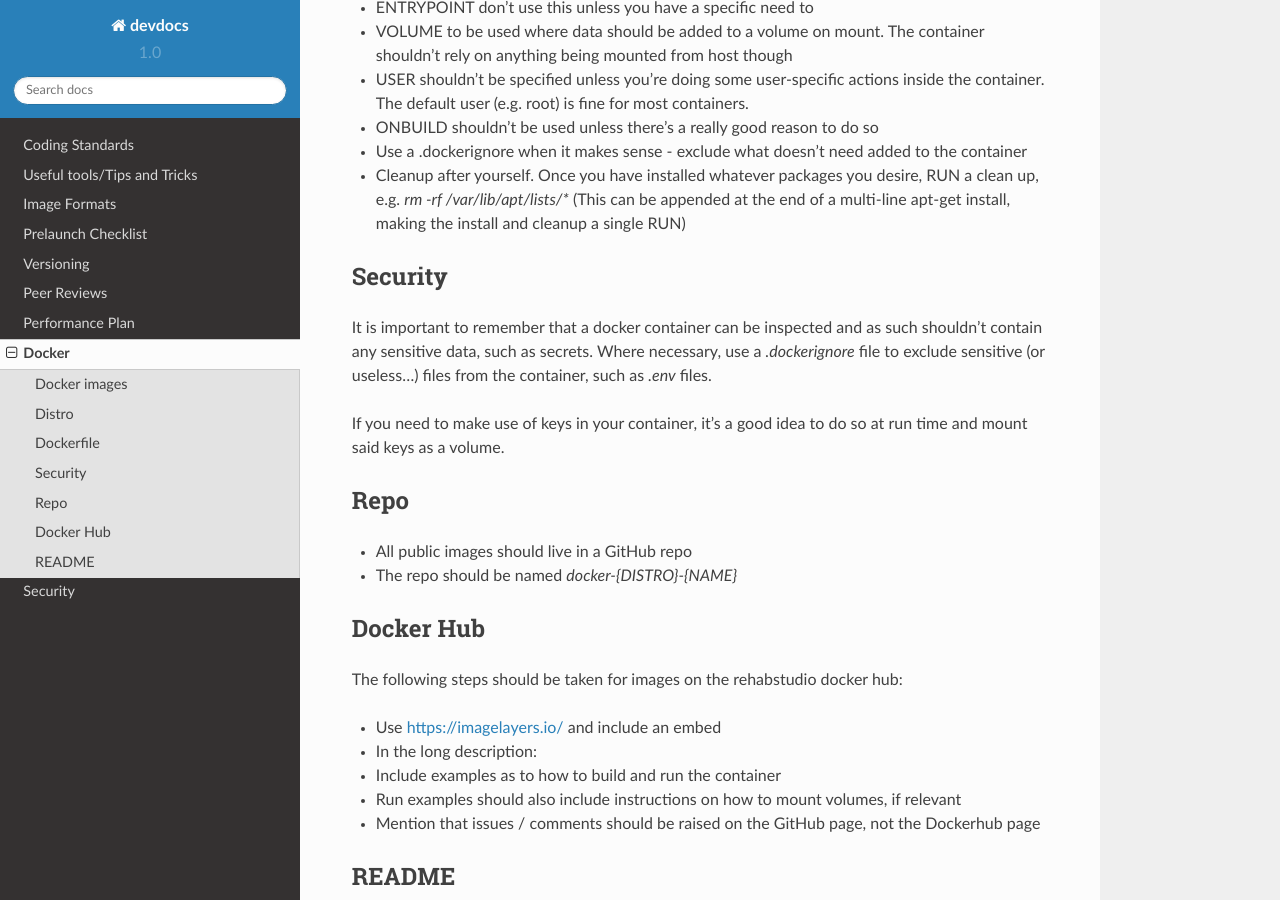
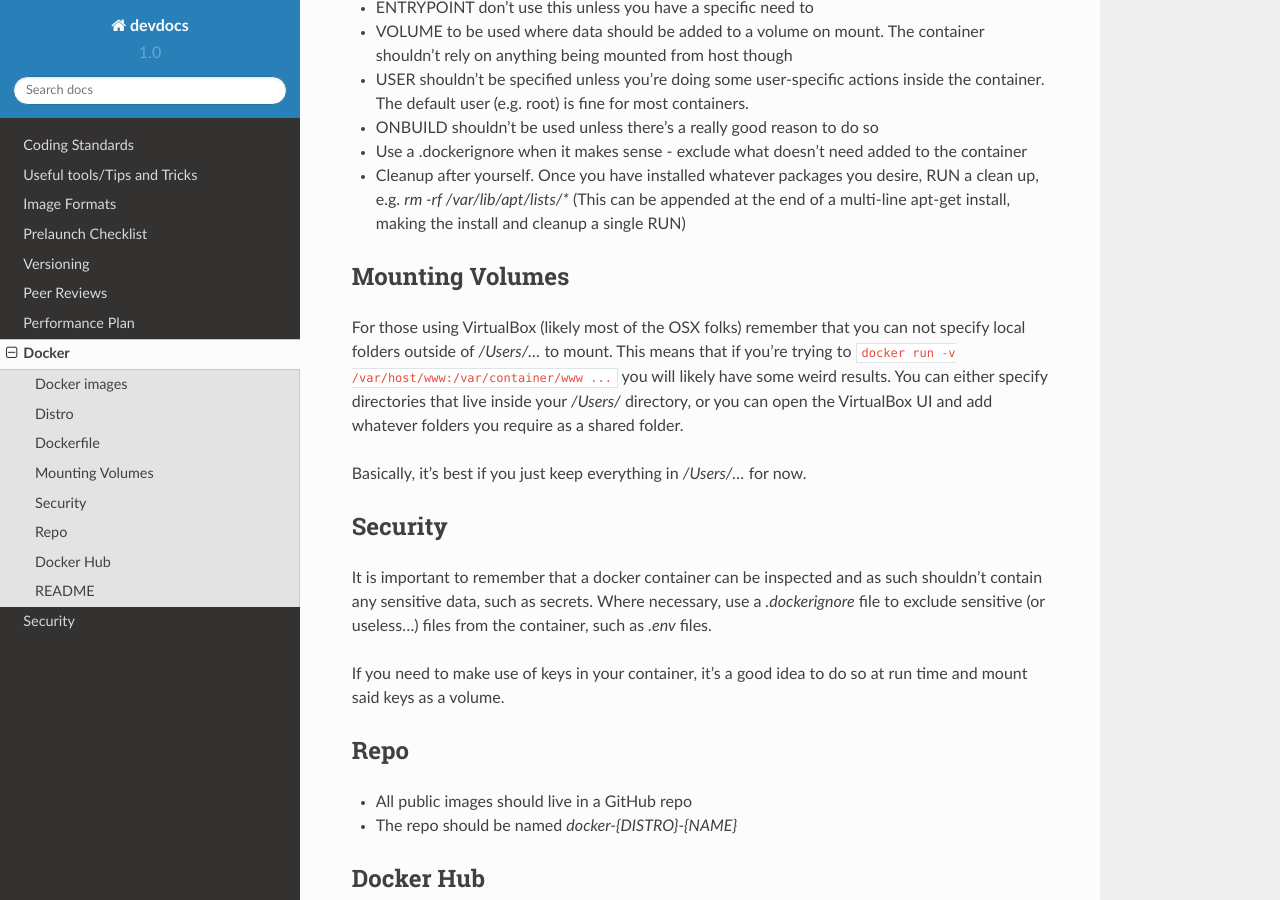
Before and after one commit to rehabstudio/devdocs, a Sphinx documentation site: the page built from source/docker.rst, in a window 1280 px wide and 900 px high, scrolled down 981 px. Built offline with Sphinx 7.4.7 and the Read the Docs theme 2.0.0, drawn with Linux system fonts in a browser that asks for light colours; formulas are drawn with MathJax 3.

Commit message:
Added mounting volumes section

```diff
--- a/source/docker.rst
+++ b/source/docker.rst
@@ -50,6 +50,14 @@ Dockerfile
 * Use a .dockerignore when it makes sense - exclude what doesn’t need added to the container
 * Cleanup after yourself. Once you have installed whatever packages you desire, RUN a clean up, e.g. `rm -rf /var/lib/apt/lists/*` (This can be appended at the end of a multi-line apt-get install, making the install and cleanup a single RUN)
 
+****************
+Mounting Volumes
+****************
+
+For those using VirtualBox (likely most of the OSX folks) remember that you can not specify local folders outside of `/Users/...` to mount. This means that if you're trying to :code:`docker run -v /var/host/www:/var/container/www ...` you will likely have some weird results. You can either specify directories that live inside your `/Users/` directory, or you can open the VirtualBox UI and add whatever folders you require as a shared folder.
+
+Basically, it's best if you just keep everything in `/Users/...` for now.
+
 ********
 Security
 ********
```
